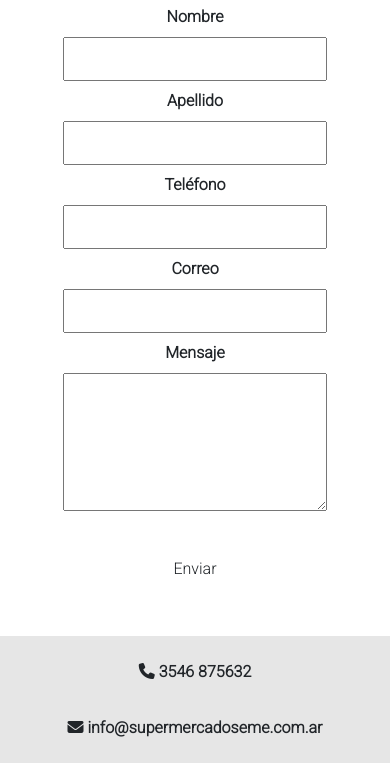
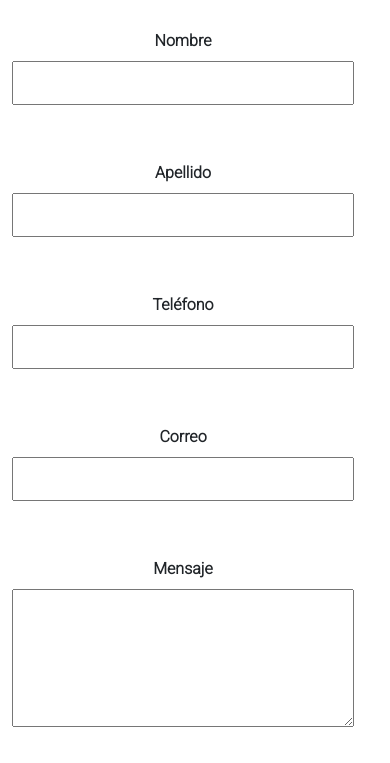
Before and after one commit to Milej/PreEntregaMenvielle, a plain HTML site: page views/contacto.html in a window 390 px wide. Shown: the part 235-998 px from the top of the page. Drawn offline with nearby package versions, Linux system fonts and the light colour scheme.

Commit message:
Realizamos el responsive de la pagina contacto con bootstrap

```diff
--- a/views/contacto.html
+++ b/views/contacto.html
@@ -67,38 +67,40 @@
   </nav>
 
   <!-- FORMULARIO -->
-  <section class="form-section">
+  <section class="form-section container-fluid container">
 
     <h2>CONTACTANOS</h2>
 
-    <form action="">
+    <form action="" class="row">
 
-      <div class="form-group">
+      <div class="col-lg-4 col-sm-6 col-12 py-4">
         <label for="" class="app-label">Nombre</label>
         <input type="text" class="app-input">
       </div>
 
-      <div class="form-group">
+      <div class="col-lg-4 col-sm-6 col-12 py-4">
         <label for="" class="app-label">Apellido</label>
         <input type="text" class="app-input">
       </div>
 
-      <div class="form-group">
+      <div class="col-lg-4 col-sm-6 col-12 py-4">
         <label for="" class="app-label">Teléfono</label>
         <input type="text" class="app-input">
       </div>
 
-      <div class="form-group">
+      <div class="col-lg-4 col-sm-6 col-12 py-4">
         <label for="" class="app-label">Correo</label>
         <input type="email" class="app-input">
       </div>
 
-      <div class="form-group">
+      <div class="col-lg-4 col-sm-6 col-12 py-4">
         <label for="" class="app-label">Mensaje</label>
         <textarea type="email" class="app-input" rows="5"></textarea>
       </div>
-      <br>
-      <button type="submit" class="btn btn-submit">Enviar</button>
+
+      <div class="col-12 py-4">
+        <button type="submit" class="btn btn-submit btn-success">Enviar</button>
+      </div>
 
     </form>
   </section>
```
